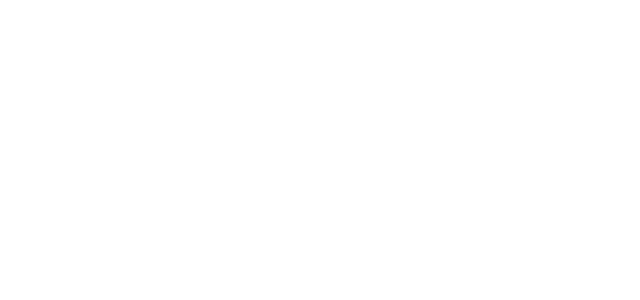
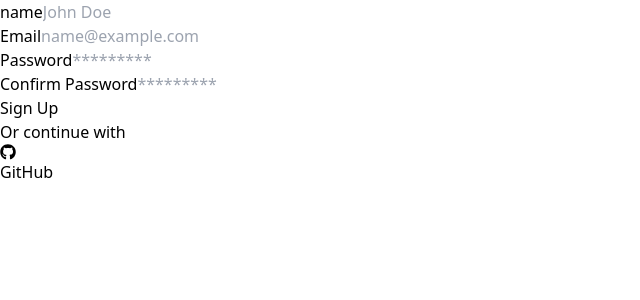
Before and after one commit to nordinz7/mypayroll-client, a React (Vite) app: page /signup in a window 1280 px wide. Before the commit this address had no page. Shown: the top 300 px of the page, without its empty margins (0-640 px from the left). Built offline with nearby package versions, Linux system fonts and the light colour scheme.

Commit message:
feat: implement auth

```diff
--- a/package.json
+++ b/package.json
@@ -46,6 +46,8 @@
     "embla-carousel-react": "^8.1.5",
     "graphql": "^16.8.2",
     "input-otp": "^1.2.4",
+    "jwt-decode": "^4.0.0",
+    "lodash": "^4.17.21",
     "lucide-react": "^0.395.0",
     "next-themes": "^0.3.0",
     "react": "^18.2.0",
--- a/src/App.tsx
+++ b/src/App.tsx
@@ -2,6 +2,7 @@
 import { Theme, useTheme } from "@/stores/useTheme"
 import { useEffect } from "react"
 import { ApolloClient, InMemoryCache, ApolloProvider } from '@apollo/client';
+import { Toaster } from "@/components/ui/toaster";
 
 
 const App = () =>{
@@ -32,6 +33,7 @@
   return (
     <ApolloProvider client={client}>
       <AppRouter/>
+      <Toaster />
     </ApolloProvider>
   )
 }
--- a/src/components/auth/index.tsx
+++ b/src/components/auth/index.tsx
@@ -9,25 +9,124 @@
 
 import { ImSpinner3 } from "react-icons/im";
 import { FaGithub } from "react-icons/fa"
+import { useMutation } from "@apollo/client"
+import { USER_SIGN_IN, USER_SIGN_UP } from "@/components/auth/schema"
+import { useToast } from "@/components/ui/use-toast"
+import { useAuth } from "@/stores/useAuth"
+import { useNavigate } from "react-router-dom"
+import { ToastAction } from "@/components/ui/toast"
 
-interface UserAuthFormProps extends React.HTMLAttributes<HTMLDivElement> {}
+export enum UserAuthFormMode {
+  SignIn = "SignIn",
+  SignUp = "SignUp",
+}
 
-export function UserAuthForm({ className, ...props }: UserAuthFormProps) {
-  const [isLoading, setIsLoading] = React.useState<boolean>(false)
+interface UserAuthFormProps extends React.HTMLAttributes<HTMLDivElement> {
+  mode?: UserAuthFormMode
+}
+
+export function UserAuthForm({ className, mode = UserAuthFormMode.SignIn ,...props }: UserAuthFormProps) {
+  const [formValues, setFormValues] = React.useState({
+    email: "",
+    name: "",
+    password: "",
+    confirmPassword: "",
+  })
+  const setToken = useAuth((state) => state.setToken)
+  const isSignUp = mode === UserAuthFormMode.SignUp
+  const navigate = useNavigate()
+
+  const {toast} = useToast()
+
+  const [signIn, {loading}] = useMutation(USER_SIGN_IN,
+    {
+    onCompleted: (data) => {
+      if (data?.signIn?.jwt) {
+        toast({
+          title: "Login Success",
+          description: "You have successfully logged in! Redirecting to employees page."
+        })
+
+        setTimeout(() => {
+          navigate("/employees")
+        }, 2000)
+      }
+      setToken(data?.signIn?.jwt)
+  },
+  onError: (error) => {
+    toast({
+      title: "Error",
+      description: error.message,
+      action: <ToastAction onClick={() => {
+        if (error.message === "User not found"){
+          navigate("/signup")}
+      }} altText="Sign up">{error.message === 'User not found' ? 'Sign up': 'Sign In'}</ToastAction>
+    })
+  }
+}
+)
+  const [signUp, {loading: signUpLoading}] = useMutation(USER_SIGN_UP, {
+    onCompleted: (data) => {
+      if (data.createUser.uuid){
+        toast({
+          title: "Success",
+          description: "User created successfully! please sign in again"
+        })
+
+        setTimeout(() => {
+          navigate("/login")
+        }, 2000)
+      }
+    },
+    onError: (error) => {
+      toast({
+        title: "Error",
+        description: error.message,
+      })
+    }
+
+  })
 
   async function onSubmit(event: React.SyntheticEvent) {
     event.preventDefault()
-    setIsLoading(true)
 
-    setTimeout(() => {
-      setIsLoading(false)
-    }, 3000)
+    const mutation = isSignUp ? signUp : signIn
+
+    const input = {...formValues}
+
+    if (!isSignUp) { //@ts-ignore
+      delete input?.name //@ts-ignore
+      delete input?.confirmPassword
+    }
+
+     await mutation({
+        variables: {
+          input
+        },
+      })
+
   }
 
   return (
-    <div className={cn("grid gap-6", className)} {...props}>
+    <div className={cn("grid gap-6", className, 'flex-col justify-center items-center h-[100vh]')} {...props}>
       <form onSubmit={onSubmit}>
         <div className="grid gap-2">
+          {isSignUp && <div className="grid gap-1">
+            <Label className="sr-only" htmlFor="name">
+              name
+            </Label>
+            <Input
+              id="name"
+              placeholder="John Doe"
+              type="name"
+              autoCapitalize="none"
+              autoComplete="name"
+              autoCorrect="off"
+              disabled={loading || signUpLoading}
+              value={formValues.name}
+              onChange={(e) => setFormValues((prev) => ({ ...prev, name: e.target.value }))}
+            />
+          </div>}
           <div className="grid gap-1">
             <Label className="sr-only" htmlFor="email">
               Email
@@ -39,14 +138,50 @@
               autoCapitalize="none"
               autoComplete="email"
               autoCorrect="off"
-              disabled={isLoading}
+              disabled={loading || signUpLoading}
+              value={formValues.email}
+              onChange={(e) => setFormValues((prev) => ({ ...prev, email: e.target.value }))}
             />
           </div>
-          <Button disabled={isLoading}>
-            {isLoading && (
+          <div className="grid gap-1">
+            <Label className="sr-only" htmlFor="password">
+              Password
+            </Label>
+            <Input
+              id="password"
+              placeholder="*********"
+              type="password"
+              autoCapitalize="none"
+              autoComplete="password"
+              autoCorrect="off"
+              disabled={loading || signUpLoading}
+              value={formValues.password}
+              onChange={(e) => setFormValues((prev) => ({ ...prev, password: e.target.value }))
+              }
+            />
+          </div>
+          {isSignUp && <div className="grid gap-1">
+            <Label className="sr-only" htmlFor="confirmPassword">
+              Confirm Password
+            </Label>
+            <Input
+              id="confirmPassword"
+              placeholder="*********"
+              type="confirmPassword"
+              autoCapitalize="none"
+              autoComplete="confirmPassword"
+              autoCorrect="off"
+              disabled={loading || signUpLoading}
+              value={formValues.confirmPassword}
+              onChange={(e) => setFormValues((prev) => ({ ...prev, confirmPassword: e.target.value }))
+              }
+            />
+          </div>}
+          <Button disabled={loading || signUpLoading}>
+            {loading || signUpLoading && (
               <ImSpinner3 className="mr-2 h-4 w-4 animate-spin" />
             )}
-            Sign In with Email
+            {isSignUp ? "Sign Up" : "Sign In"}
           </Button>
         </div>
       </form>
@@ -60,8 +195,8 @@
           </span>
         </div>
       </div>
-      <Button variant="outline" type="button" disabled={isLoading}>
-        {isLoading ? (
+      <Button variant="outline" type="button" disabled={loading}>
+        {loading ? (
           <ImSpinner3 className="mr-2 h-4 w-4 animate-spin" />
         ) : (
           <FaGithub className="mr-2 h-4 w-4" />
--- /dev/null
+++ b/src/components/auth/schema.ts
@@ -0,0 +1,19 @@
+import { gql } from "@apollo/client";
+
+export const USER_SIGN_IN = gql`
+  mutation SignIn($input: SignInInput) {
+    signIn(input: $input) {
+      jwt
+    }
+  }
+`
+
+export const USER_SIGN_UP = gql`
+mutation createUser($input: CreateUserInput) {
+  createUser(input: $input) {
+    uuid
+    name
+    email
+  }
+}
+`
--- /dev/null
+++ b/src/components/shared/layouts/auth/index.tsx
@@ -0,0 +1,25 @@
+import { useAuth } from "@/stores/useAuth"
+import { useEffect } from "react"
+import { Outlet, useNavigate } from "react-router-dom"
+import {jwtDecode} from 'jwt-decode'
+
+const AuthLayout = () => {
+  const user = useAuth((state) => state.user)
+  const token  = useAuth((state) => state.token)
+  const setUser = useAuth((state) => state.setUser)
+  const setToken = useAuth((state) => state.setToken)
+  const navigate = useNavigate()
+
+  useEffect(() => {
+    if (!token) return navigate('/login')
+
+      setToken(token)
+      //@ts-ignore
+      setUser(jwtDecode(token)?.user)
+  }, [token])
+
+
+  return <Outlet />
+}
+
+export default AuthLayout
--- a/src/components/shared/layout/index.tsx
+++ b/src/components/shared/layouts/sidebarmenu/index.tsx
@@ -4,7 +4,7 @@
   ResizablePanel,
   ResizablePanelGroup,
 } from "@/components/ui/resizable"
-import SidebarMenu from '@/components/shared/layout/sidebarMenu'
+import SidebarMenu from '@/components/shared/layouts/sidebarmenu/sidebarMenu'
 
 type LayoutProps = {
 }
@@ -13,7 +13,7 @@
   return (
       <ResizablePanelGroup
         direction="horizontal"
-        className="min-h-[100vh] min-w-[100vw] max-w-md rounded-lg border"
+        className="min-h-[100vh] min-w-[100vw] max-w-md border dark:border-gray-700 bg-white dark:bg-gray-800 dark:text-[#e7e5e4] shadow-lg dark:shadow-none overflow-hidden"
       >
         <ResizablePanel defaultSize={10} maxSize={10} minSize={3}>
           <div className="flex h-full items-start justify-center pt-2 pb-2">
--- a/src/components/shared/layout/sidebarMenu.tsx
+++ b/src/components/shared/layouts/sidebarmenu/sidebarMenu.tsx
@@ -1,5 +1,7 @@
 import { ThemeToggle } from "@/components/shared/theme-switcher";
 import { FaUsers } from "react-icons/fa6";
+import { IoIosLogOut } from "react-icons/io";
+import { useNavigate } from "react-router-dom";
 
 const menulist:any = [
   {
@@ -13,17 +15,22 @@
   {
     icon: <ThemeToggle/>,
     link: '#'
+  },
+  {
+    icon: <IoIosLogOut/>,
+    link: '/login'
   }
 )
 
 const SidebarMenu = () => {
+  const navigate = useNavigate()
+
   return <div className="flex-col justify-between">
  {menulist.map((menu, index) => (
-  <p className="w-full rounded-md p-2 hover:bg-gray-300/50 transition duration-150 ease-in-out">
+  <p className="w-full rounded-md p-2 hover:bg-gray-300/50 transition duration-150 ease-in-out" onClick={()=> navigate(menu.link)}>
     <span className="flex gap-1 items-center">{menu.icon}{menu.title}</span>
   </p>
 ))}
-
     </div>
 }
 
--- a/src/pages/AppRouter.tsx
+++ b/src/pages/AppRouter.tsx
@@ -1,15 +1,25 @@
-import Layout from "@/components/shared/layout";
+import { UserAuthForm, UserAuthFormMode } from "@/components/auth";
+import AuthLayout from "@/components/shared/layouts/auth";
+import Layout from "@/components/shared/layouts/sidebarmenu";
 import Employees from "@/pages/employees";
 import { BrowserRouter, Routes, Route } from "react-router-dom";
 
 const AppRouter = () => {
   return (
-    <BrowserRouter>
+  <BrowserRouter>
     <Routes>
-      <Route path="/" element={<Layout />}>
-        <Route path="/" index element={<Employees />} />
-        {/* <Route path="*" element={<NoPage />} /> */}
+      <Route path="/login" element={<UserAuthForm />} />
+      <Route path="/signup" element={<UserAuthForm mode={UserAuthFormMode.SignUp} />} />
+
+
+      <Route element={<AuthLayout />}>
+        <Route element={<Layout />}>
+          <Route path='/employees' element={<Employees />} />
+          {/* <Route path="*" element={<NoPage />} /> */}
+        </Route>
       </Route>
+
+
     </Routes>
   </BrowserRouter>
   )
--- /dev/null
+++ b/src/stores/useAuth.ts
@@ -0,0 +1,23 @@
+import { create } from 'zustand'
+import { persist } from 'zustand/middleware'
+
+type AuthState = {
+  token: string | null | undefined
+  setToken: (token: string | null | undefined) => void
+  user: Record<string, any> | null | undefined
+  setUser: (user: Record<string, any> | null | undefined) => void
+}
+
+export const useAuth = create<AuthState>()(
+  persist(
+    (set) => ({
+      token: null,
+      setToken: (token: string | null | undefined) => set({ token }),
+      user: null,
+      setUser: (user: Record<string, any> | null | undefined) => set({ user }),
+    }),
+    {
+      name: "auth",
+    }
+  )
+)
--- a/tsconfig.json
+++ b/tsconfig.json
@@ -1,6 +1,6 @@
 {
   "compilerOptions": {
-    "target": "ES2020",
+    "target": "ES6",
     "useDefineForClassFields": true,
     "lib": ["ES2020", "DOM", "DOM.Iterable"],
     "module": "ESNext",
```
Also changed, not shown: .eslintrc.cjs, src/stores/useTheme.ts (renamed from src/stores/useTheme.tsx), 1 other file (tests, documents, lock files or other folders).
